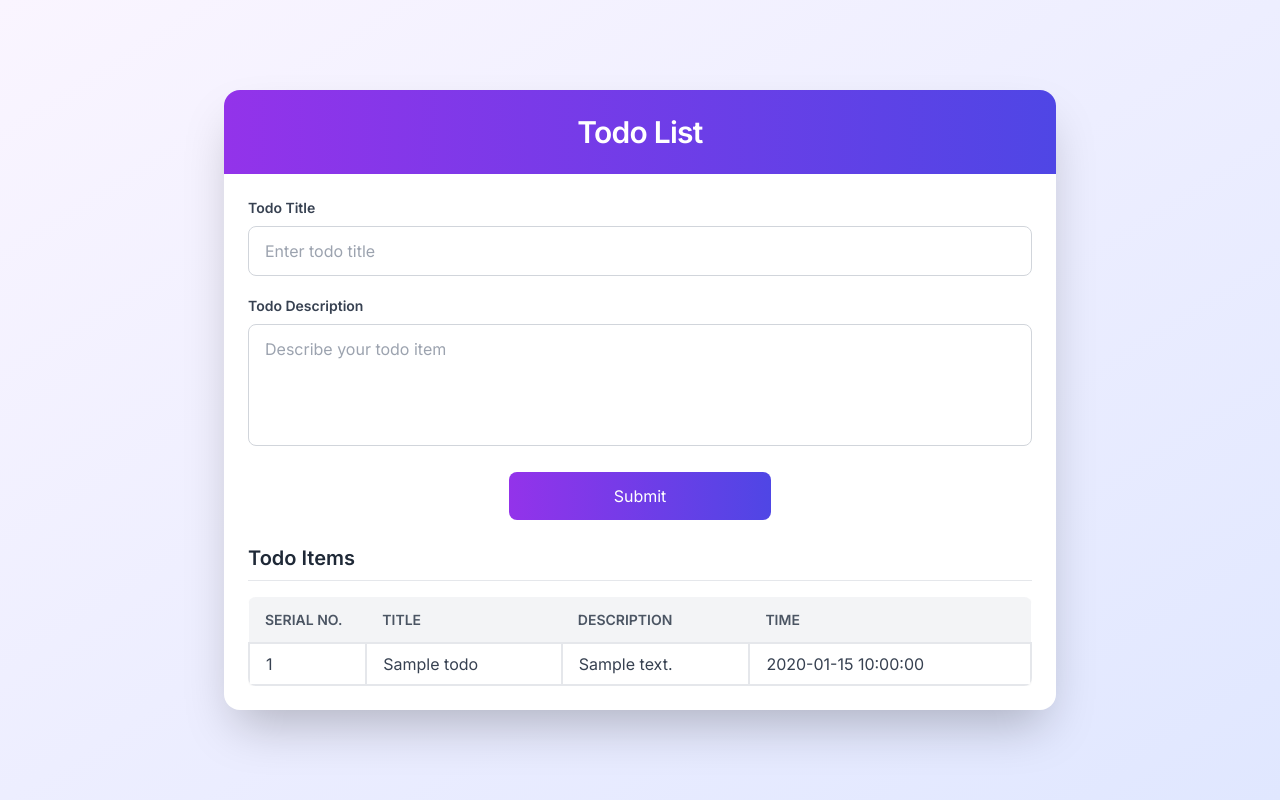
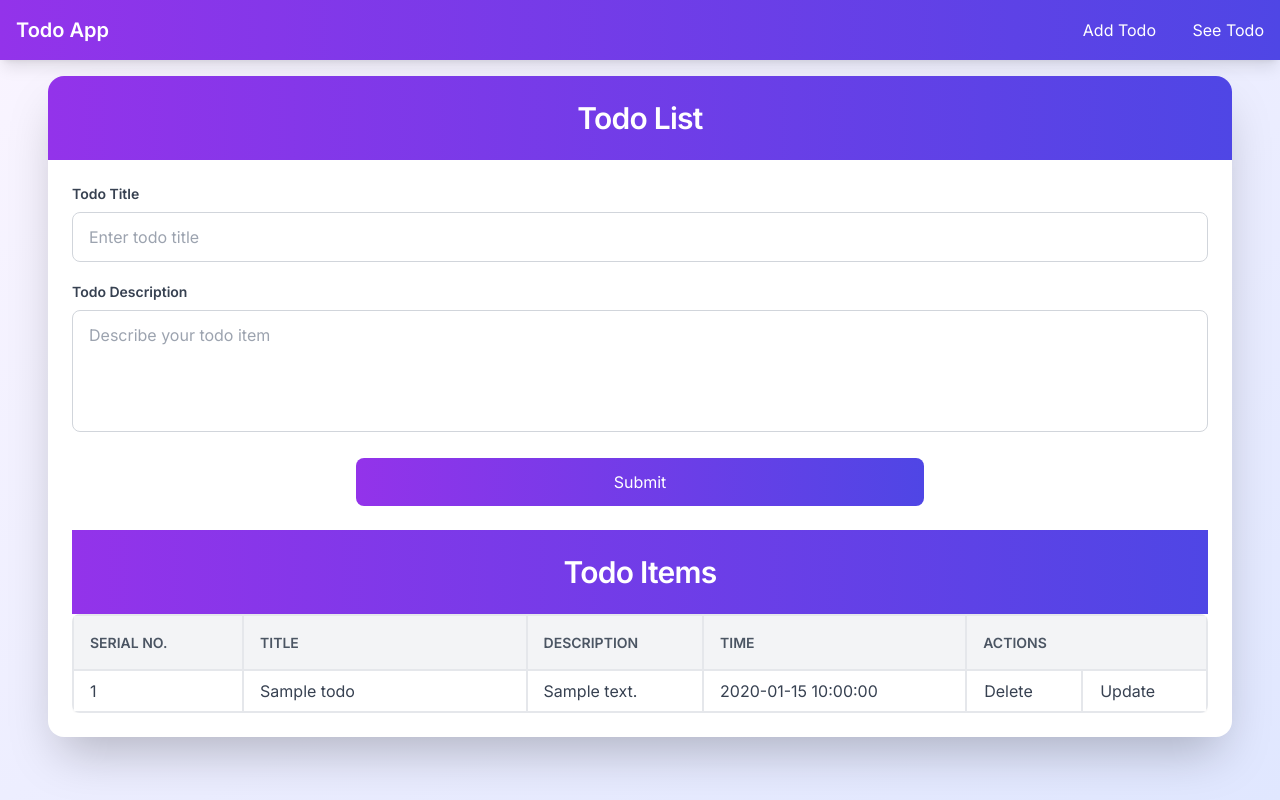
Before and after one commit to asad-777/Todo_List_Flask, a Flask app: page / in a window 1280 px wide. Run offline with Flask 3, Linux system fonts and the light colour scheme; tables that the repository leaves empty hold one stand-in row (values such as "Sample post"); some libraries are stand-ins or nearby versions.

Commit message:
delete mechanism activated

```diff
--- a/app.py
+++ b/app.py
@@ -1,4 +1,4 @@
-from flask import Flask,render_template,request
+from flask import Flask, redirect,render_template,request
 from flask_sqlalchemy import SQLAlchemy
 from datetime import datetime
 
@@ -28,6 +28,19 @@ def hello_world():
     all_todo = Todo.query.all()
     return render_template("index.html", all_todo = all_todo)
 
+@app.route('/delete/<int:sno>')
+def delete(sno):
+    me = Todo.query.filter_by(sno=sno).first()
+    db.session.delete(me)
+    db.session.commit()
+    all_todo = Todo.query.all()
+    return render_template("index.html", all_todo = all_todo)
+
+@app.route('/update')
+def update():
+    return render_template("index.html")
+
+
 if __name__==("__main__"):
     with app.app_context():
         db.create_all()
--- a/templates/index.html
+++ b/templates/index.html
@@ -15,12 +15,41 @@
       }
     </style>
   </head>
-  <body
-    class="bg-gradient-to-br from-purple-50 to-indigo-100 min-h-screen flex items-center justify-around p-4"
+  <body class="bg-gradient-to-br from-purple-50 to-indigo-100 min-h-screen">
+    <!-- Navigation Bar -->
+    <nav class="bg-gradient-to-r from-purple-600 to-indigo-600 p-4 shadow-lg">
+      <div class="container mx-auto flex items-center justify-between">
+        <span
+          class="text-white text-xl font-semibold cursor-pointer hover:underline decoration-offset-2 hover:text-purple-200 transition duration-300"
+          onclick="window.location.reload()"
         >
-    <div class="w-2/3 bg-white shadow-2xl rounded-2xl overflow-hidden">
+          Todo App
+        </span>
+        <div class="space-x-6">
+          <a
+            href="#add-todo"
+            class="text-white hover:underline decoration-offset-2 hover:text-purple-200 transition duration-300"
+            >Add Todo</a
+          >
+          <a
+            href="#see-todo"
+            class="text-white hover:underline pl-2 decoration-offset-2 hover:text-purple-200 transition duration-300"
+            >See Todo</a
+          >
+        </div>
+      </div>
+    </nav>
+
+    <!-- Main Content -->
+    <div class="flex items-center justify-around p-4">
+      <div
+        class="w-screen mx-8 bg-white shadow-2xl rounded-2xl overflow-hidden"
+      >
         <div class="bg-gradient-to-r from-purple-600 to-indigo-600 p-6">
-        <h1 class="text-3xl font-bold text-white text-center tracking-tight">
+          <h1
+            class="text-3xl font-bold text-white text-center tracking-tight"
+            id="add-todo"
+          >
             Todo List
           </h1>
         </div>
@@ -62,25 +91,33 @@
             <div class="w-full flex justify-center">
               <input
                 type="submit"
-              class="w-1/3 items-center bg-gradient-to-r from-purple-600 to-indigo-600 text-white py-3 px-4 rounded-lg hover:from-purple-700 hover:to-indigo-700 transition duration-300 ease-in-out transform hover:-translate-y-1 hover:scale-102 focus:outline-none focus:ring-2 focus:ring-purple-500 focus:ring-offset-2"
+                class="w-1/2 items-center bg-gradient-to-r from-purple-600 to-indigo-600 text-white py-3 px-4 rounded-lg hover:from-purple-700 hover:to-indigo-700 transition duration-300 ease-in-out transform hover:-translate-y-1 hover:scale-102 focus:outline-none focus:ring-2 focus:ring-purple-500 focus:ring-offset-2"
               />
             </div>
           </form>
 
           <div class="mt-6">
-          <h2 class="text-xl font-semibold text-gray-800 mb-4 border-b pb-2">
+            <div class="bg-gradient-to-r from-purple-600 to-indigo-600 p-6">
+              <h1
+                class="text-3xl font-bold text-white text-center tracking-tight"
+                id="see-todo"
+              >
                 Todo Items
-          </h2>
+              </h1>
+            </div>
             <div class="overflow-x-auto">
-            <table class="w-full bg-white shadow-sm rounded-lg overflow-hidden">
+              <table
+                class="w-full bg-white shadow-sm rounded-lg overflow-hidden"
+              >
                 <thead>
                   <tr
-                  class="bg-gray-100 text-gray-600 uppercase text-sm leading-normal"
+                    class="bg-gray-100 text-gray-600 uppercase text-sm leading-normal border-2"
                   >
-                  <th class="py-3 px-4 text-left w-[15%]">Serial No.</th>
-                  <th class="py-3 px-4 text-left w-[25%]">Title</th>
-                  <th class="py-3 px-4 text-left">Description</th>
-                  <th class="py-3 px-4 text-left">Time</th>
+                    <th class="border-2 p-4 text-left w-[15%]">Serial No.</th>
+                    <th class="border-2 p-4 text-left w-[25%]">Title</th>
+                    <th class="border-2 p-4 text-left">Description</th>
+                    <th class="border-2 p-4 text-left">Time</th>
+                    <th class="border-2 p-4 text-left" colspan="2">Actions</th>
                   </tr>
                 </thead>
                 <tbody id="todoTableBody" class="text-gray-700">
@@ -90,6 +127,21 @@
                     <td class="px-4 py-2 border-2">{{todos.title}}</td>
                     <td class="px-4 py-2 border-2">{{todos.description}}</td>
                     <td class="px-4 py-2 border-2">{{todos.date_created}}</td>
+                    <td
+                      class="hover:bg-gradient-to-r hover:text-white duration-300 from-purple-600 to-indigo-600 border-2"
+                    >
+                      <a
+                        type="button"
+                        href="/delete/{{todos.sno}}"
+                        class="px-4 py-4"
+                        >Delete</a
+                      >
+                    </td>
+                    <td
+                      class="hover:bg-gradient-to-r hover:text-white duration-300 from-purple-600 to-indigo-600 border-2"
+                    >
+                      <a type="button" class="px-4 py-4">Update</a>
+                    </td>
                   </tr>
                   {% endfor %}
                 </tbody>
@@ -98,5 +150,6 @@
           </div>
         </div>
       </div>
+    </div>
   </body>
 </html>
```
Also changed, not shown: instance/project.db (added). Lines whose indentation alone changed are shown as unchanged.
